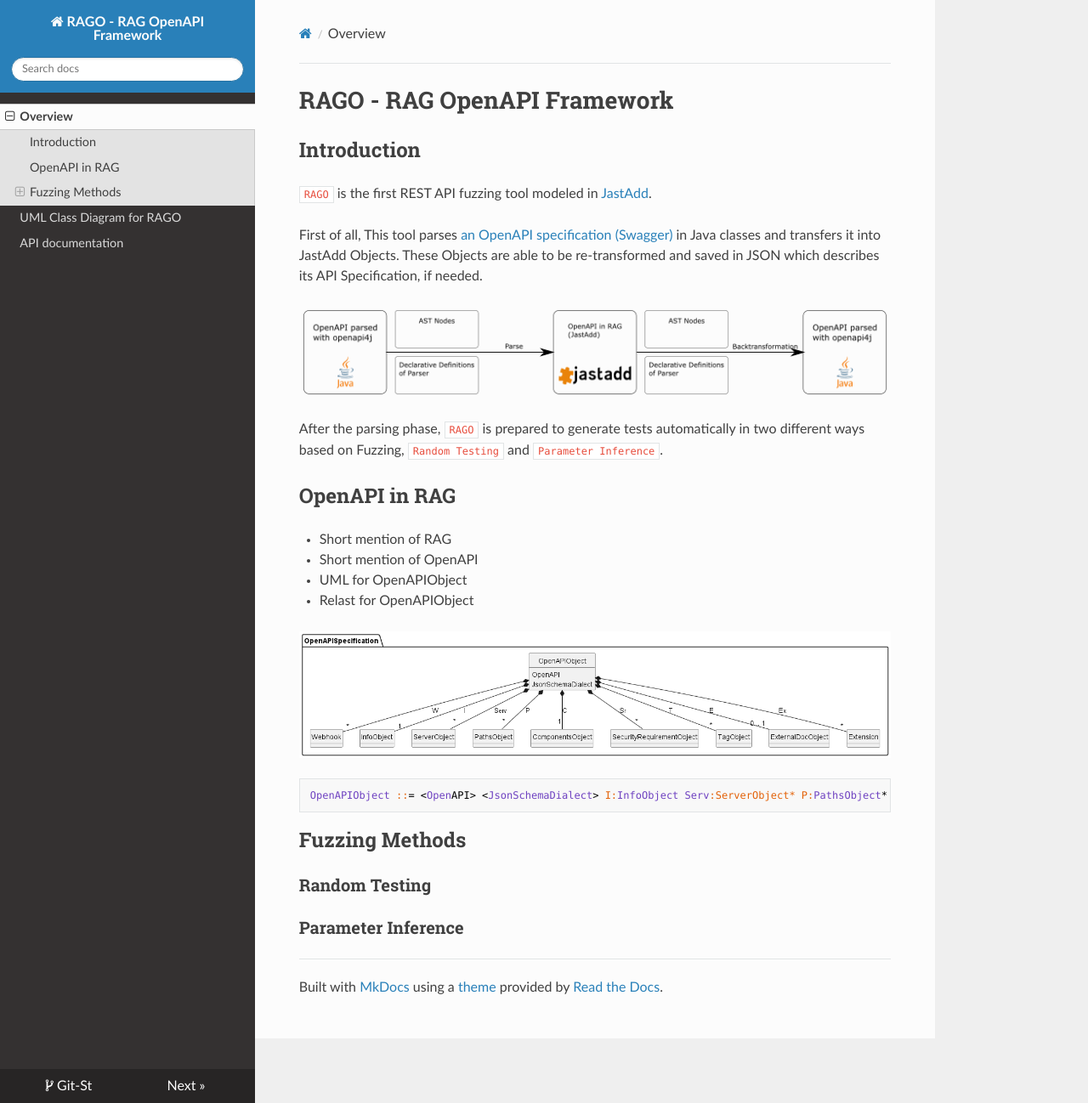
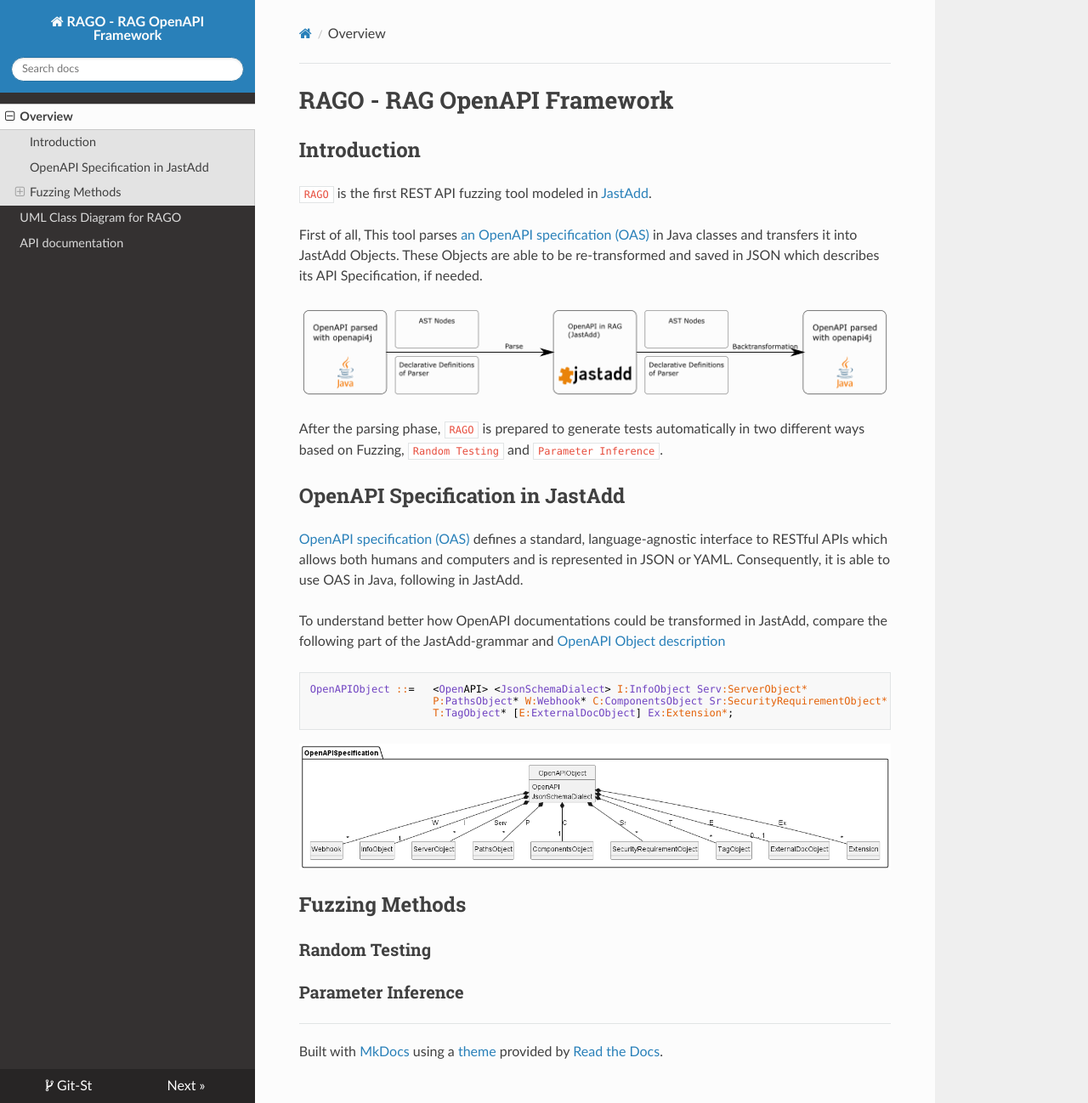
Before and after one commit to schnee98/rago, an MkDocs documentation site: the page built from pages/docs/index.md, in a window 1280 px wide and 1298 px high. Shown: the whole window at 85% size. Built offline with MkDocs 1.6.1, drawn with Linux system fonts in a browser that asks for light colours; nearby versions of some CDN libraries.

Commit message:
Edited index.md

````diff
--- a/pages/docs/index.md
+++ b/pages/docs/index.md
@@ -5,25 +5,25 @@
 `RAGO` is the first REST API fuzzing tool modeled in [JastAdd](https://jastadd.cs.lth.se/).
 
 
-First of all, This tool parses [an OpenAPI specification (Swagger)](https://swagger.io/specification/) in Java classes and transfers it into JastAdd Objects. These Objects are able to be re-transformed and saved in JSON which describes its API Specification, if needed.
+First of all, This tool parses [an OpenAPI specification (OAS)](https://swagger.io/specification/) in Java classes and transfers it into JastAdd Objects. These Objects are able to be re-transformed and saved in JSON which describes its API Specification, if needed.
 
 ![](img/parser.png)
 
 
 After the parsing phase, `RAGO` is prepared to generate tests automatically in two different ways based on Fuzzing, `Random Testing` and `Parameter Inference`.
 
-## OpenAPI in RAG
+## OpenAPI Specification in JastAdd
 
-- Short mention of RAG
-- Short mention of OpenAPI
-- UML for OpenAPIObject
-- Relast for OpenAPIObject
+[OpenAPI specification (OAS)](https://swagger.io/specification/) defines a standard, language-agnostic interface to RESTful APIs which allows both humans and computers and is represented in JSON or YAML. Consequently, it is able to use OAS in Java, following in JastAdd.
 
+
+To understand better how OpenAPI documentations could be transformed in JastAdd, compare the following part of the JastAdd-grammar and [OpenAPI Object description](https://github.com/OAI/OpenAPI-Specification/blob/main/versions/3.0.3.md#oasObject)
+```
+OpenAPIObject ::=   <OpenAPI> <JsonSchemaDialect> I:InfoObject Serv:ServerObject*
+                    P:PathsObject* W:Webhook* C:ComponentsObject Sr:SecurityRequirementObject*
+                    T:TagObject* [E:ExternalDocObject] Ex:Extension*;
+```
 ![](img/openapi.png)
-
-```
-OpenAPIObject ::= <OpenAPI> <JsonSchemaDialect> I:InfoObject Serv:ServerObject* P:PathsObject* W:Webhook* C:ComponentsObject Sr:SecurityRequirementObject* T:TagObject* [E:ExternalDocObject] Ex:Extension*;
-```
 
 ## Fuzzing Methods
 
````
